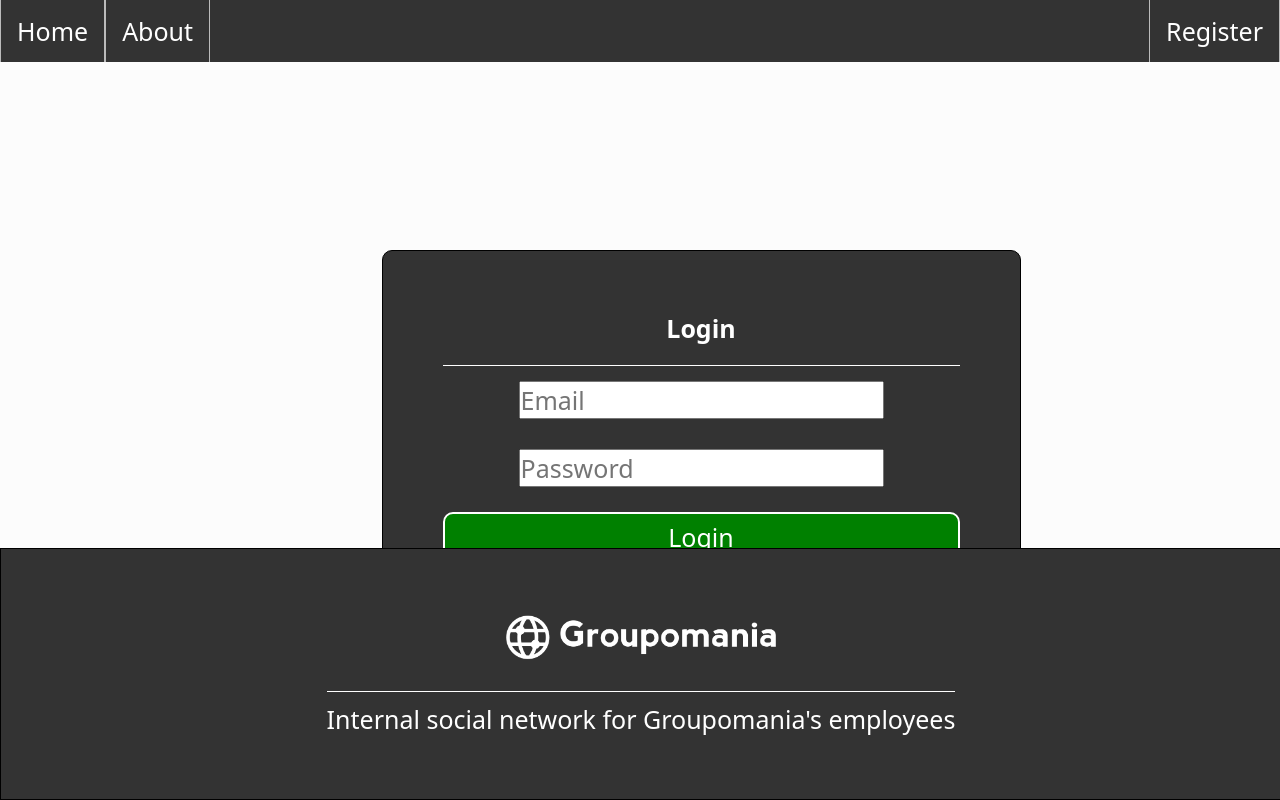
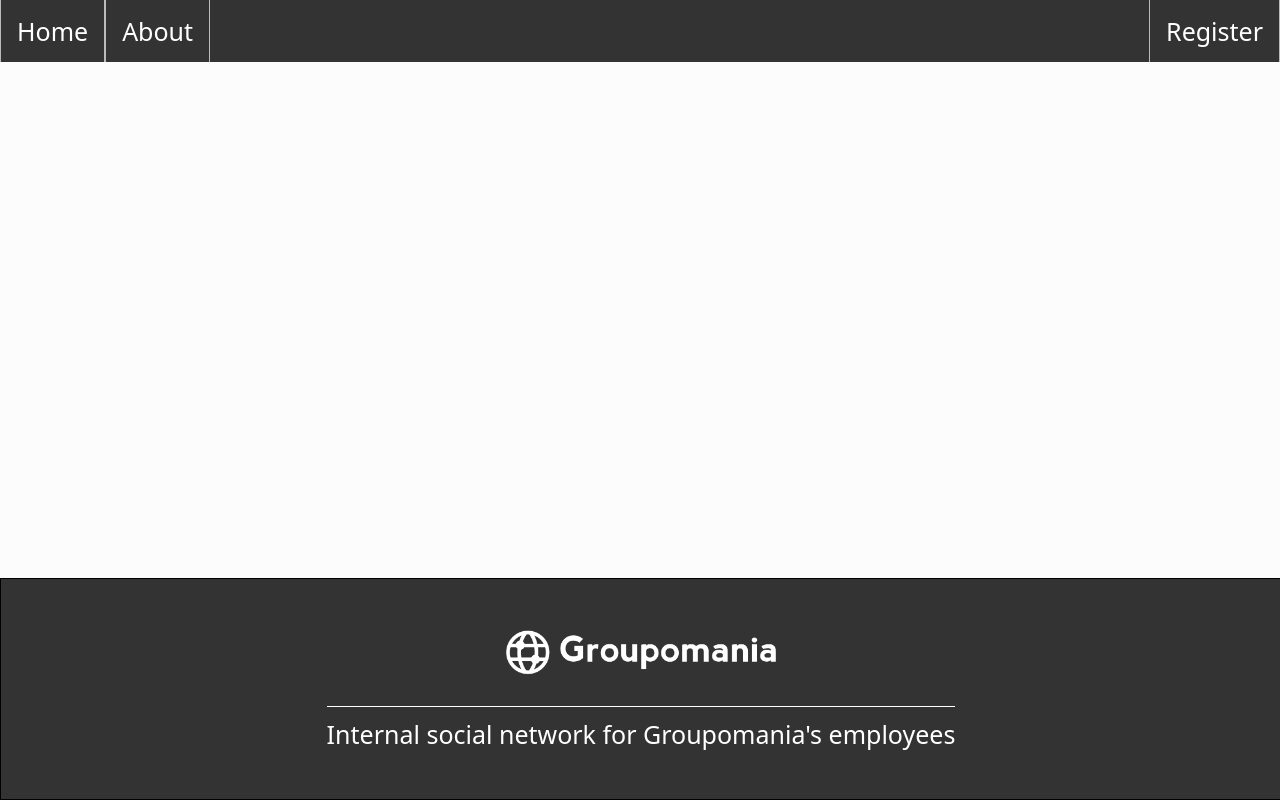
Before and after one commit to Riccardo911/oc-project-7, a Vue app: page / in a window 1280 px wide. Built offline with nearby package versions, Linux system fonts and the light colour scheme.

Commit message:
vue-router

```diff
--- a/package.json
+++ b/package.json
@@ -9,7 +9,8 @@
   },
   "dependencies": {
     "core-js": "^3.8.3",
-    "vue": "^2.6.14"
+    "vue": "^2.6.14",
+    "vue-router": "^3.1.6"
   },
   "devDependencies": {
     "@babel/core": "^7.12.16",
--- a/src/App.vue
+++ b/src/App.vue
@@ -4,7 +4,7 @@
 
     <div class="auth-wrapper">
       <div class="auth-inner">
-        <Login />
+        <router-view />
       </div>
     </div>
     <!-- <Home /> -->
@@ -17,8 +17,8 @@
 // import Nav component
   import Nav from '@/components/Nav.vue';
   // import Home from '@/components/Home.vue';
-  import Login from '@/components/Login.vue';
-import Footer from './components/Footer.vue';
+  // import Login from '@/components/Login.vue';
+  import Footer from '@/components/Footer.vue';
 
 
 // declaration
@@ -27,7 +27,7 @@ import Footer from './components/Footer.vue';
     components: {
     Nav,
     // Home,
-    Login,
+    // Login,
     Footer
 },
   };
--- a/src/components/Footer.vue
+++ b/src/components/Footer.vue
@@ -19,7 +19,7 @@
 <style>
    footer{
     border: 1px solid black;
-    min-height: 250px;
+    min-height: 220px;
     position:absolute;
     bottom:0;
     width:100vw;
--- a/src/components/Home.vue
+++ b/src/components/Home.vue
@@ -1,6 +1,6 @@
 <template>
     <section>
-        <div class="home-form"></div>
+        <div class="home-form">Hello</div>
     </section>
 
 </template>
--- a/src/components/Login.vue
+++ b/src/components/Login.vue
@@ -66,7 +66,7 @@ export default {
     }
 
     input[type="submit"]{
-        margin-top: 10px;
+        margin-top: 30px;
         width: 100%;
         height: 50px;
         border: 2px solid white;
--- a/src/components/Nav.vue
+++ b/src/components/Nav.vue
@@ -4,7 +4,7 @@
       <ul>
         <li><a href="default.asp">Home</a></li>
         <li><a href="about.asp">About</a></li>
-        <li style="float: right"><a href="Register.asp">Register</a></li>
+        <li style="float: right"><a href="/register">Register</a></li>
       </ul>
     </nav>
   </header>
--- a/src/components/Register.vue
+++ /dev/null
@@ -1,97 +0,0 @@
-<template>
-  <section class="register-box">
-    <form>
-        <div class="register-form">
-            <div class="center">
-                <h3>register</h3>
-
-                <div class="form-group">
-                    <label></label>
-                    <input type="email" class="form-control" placeholder="Email" required />
-                </div>
-
-                <div class="form-group">
-                    <label></label>
-                    <input type="password" class="form-control" placeholder="Password" required />
-                </div>
-
-                <input type="submit" value="register">
-
-                <div class="register_link">
-                    Not a member? <a href="#">Register</a>
-                </div>
-            </div>
-        </div>
-    </form>
-  </section>
-</template>
-
-<script>
-export default {
-  name: "register-form",
-};
-</script>
-
-<style>
-    .register-box{
-        /* border: 1px solid black; */
-        display: block;
-        display: flex;
-        justify-content: center;
-        align-items: center;
-        min-height: 250px;
-        margin-top: 250px;
-    }
-
-    .register-form{
-        border: 1px solid black;
-        border-radius: 10px;
-        width: 100%;
-        height: 300px;
-        background-color: #333;
-        color: white;
-        padding: 60px;
-    }
-
-    .center h3{
-        text-align: center;
-        padding: 0 0 20px 0;
-        border-bottom: 1px solid ;
-    }
-
-    .form-group {
-        padding:15px;
-        box-sizing: border-box;
-        text-align: center;
-    }
-
-    input[type="submit"]{
-        margin-top: 10px;
-        width: 100%;
-        height: 50px;
-        border: 2px solid white;
-        background: green;
-        color: white;
-        border-radius: 10px;
-    }
-
-    input[type="submit"]:hover{
-        border-color: aqua;
-        transition: 0.8s;
-    }
-
-    .register_link{
-        margin-top: 30px;
-        text-align: center;
-    }
-
-    .register_link a{
-        color:aqua;
-        text-decoration: none;
-    }
-
-    .register_link a:hover{
-        text-decoration: underline;
-    }
-
-</style>
--- a/src/main.js
+++ b/src/main.js
@@ -1,8 +1,10 @@
 import Vue from 'vue'
 import App from './App.vue'
+import router from './router'
 
 Vue.config.productionTip = false
 
 new Vue({
+  router,
   render: h => h(App),
 }).$mount('#app')
--- /dev/null
+++ b/src/router.js
@@ -0,0 +1,13 @@
+import Vue from 'vue'
+import Router from 'vue-router'
+import Home from '@/components/Home.vue'
+import Login from '@/components/Login.vue'
+
+Vue.use(Router)
+
+export default new Router ({
+    routes: [
+        {path: '/', component: Home},
+        {path: '/login', component: Login}
+    ]
+})
```
Also changed, not shown: 1 other file (tests, documents, lock files or other folders).
